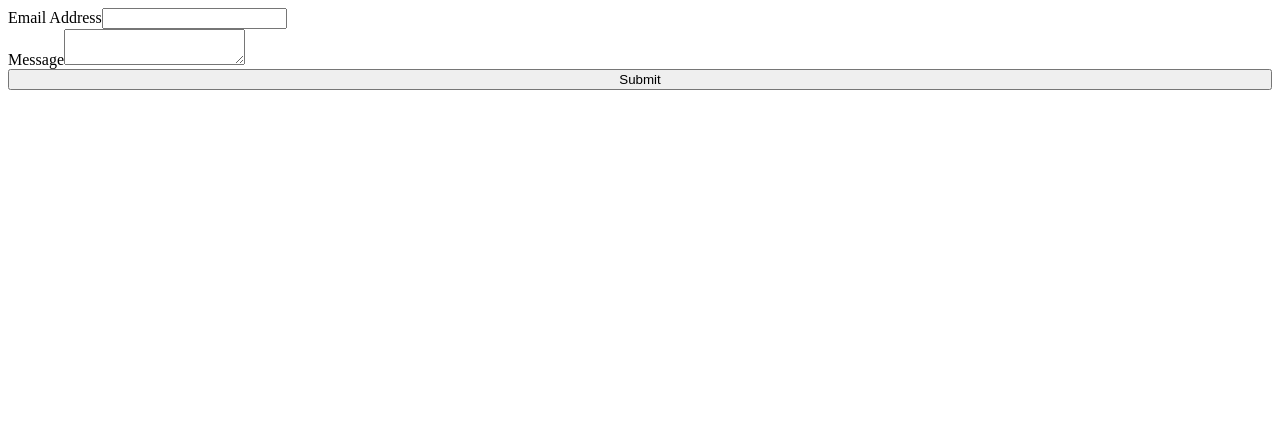
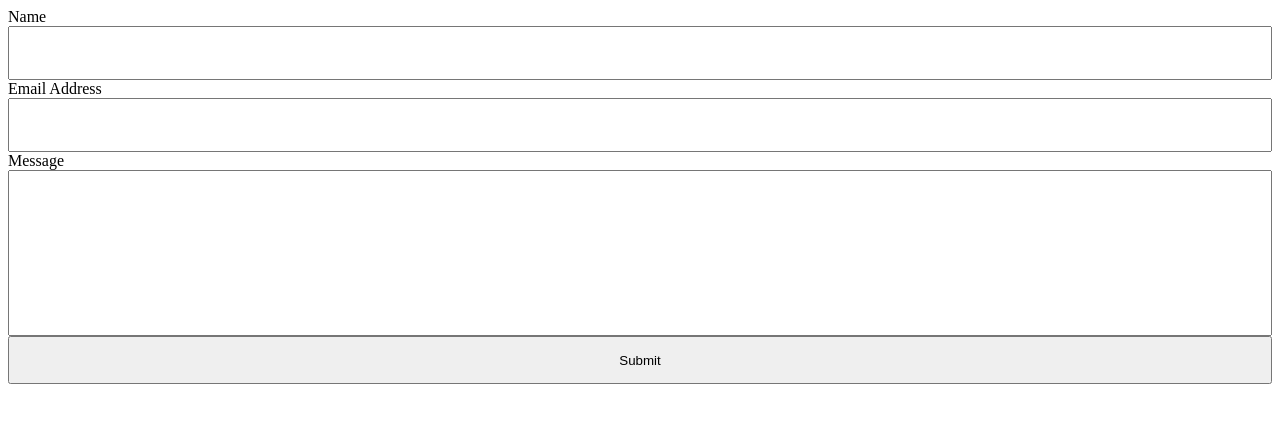
Before and after one commit to dfaulring/portfolio, a React (Create React App) app: page / in a window 1280 px wide. Shown: the top 422 px of the page. Built offline with nearby package versions, Linux system fonts and the light colour scheme.

Commit message:
form structure

```diff
--- a/src/components/ContactForm.js
+++ b/src/components/ContactForm.js
@@ -7,44 +7,88 @@ const StyledForm = styled.form`
   flex-direction: column;
 `;
 
+const StyledFormGroup = styled.div`
+  display: flex;
+  flex-direction: column;
+
+  input {
+    height: 48px;
+    padding-left: 8px;
+  }
+
+  textarea {
+    resize: none;
+    height: 160px;
+  }
+
+  .error-message {
+    color: red;
+  }
+`;
+
+const StyledButton = styled.button`
+  height: 48px;
+`;
+
 export default function ContactForm() {
+  const [loading, setLoading] = useState(false);
   const {
     register,
-    handleSubmit
-    // formState: { errors }
+    handleSubmit,
+    formState: { errors }
   } = useForm();
 
   const onSubmit = async (data) => {
     try {
-      const res = await fetch('https://formspree.io/f/moqkgpoz', {
+      setLoading(true);
+      await fetch('https://formspree.io/f/moqkgpoz', {
         method: 'POST',
         headers: {
           Accept: 'application/json'
         },
         body: JSON.stringify(data)
       });
-      console.log(await res.json())
-
+      setLoading(false);
     } catch (err) {
       console.log(err);
+      setLoading(false);
     }
   };
 
   return (
     <StyledForm onSubmit={handleSubmit(onSubmit)}>
-      <div>
+      <StyledFormGroup>
+        <label htmlFor='name'>Name</label>
+        <input
+          type='name'
+          name='name'
+          {...register('name', { required: true })}
+        />
+        {errors.name && (
+          <span className='error-message'>This field is required</span>
+        )}
+      </StyledFormGroup>
+      <StyledFormGroup>
         <label htmlFor='email'>Email Address</label>
         <input
           type='email'
           name='email'
           {...register('email', { required: true })}
         />
-      </div>
-      <div>
+        {errors.name && (
+          <span className='error-message'>This field is required</span>
+        )}
+      </StyledFormGroup>
+      <StyledFormGroup>
         <label htmlFor='message'>Message</label>
         <textarea name='message' {...register('message', { required: true })} />
-      </div>
-      <button type='submit'>Submit</button>
+        {errors.name && (
+          <span className='error-message'>This field is required</span>
+        )}
+      </StyledFormGroup>
+      <StyledButton type='submit' disabled={loading}>
+        Submit
+      </StyledButton>
     </StyledForm>
   );
 }
```
